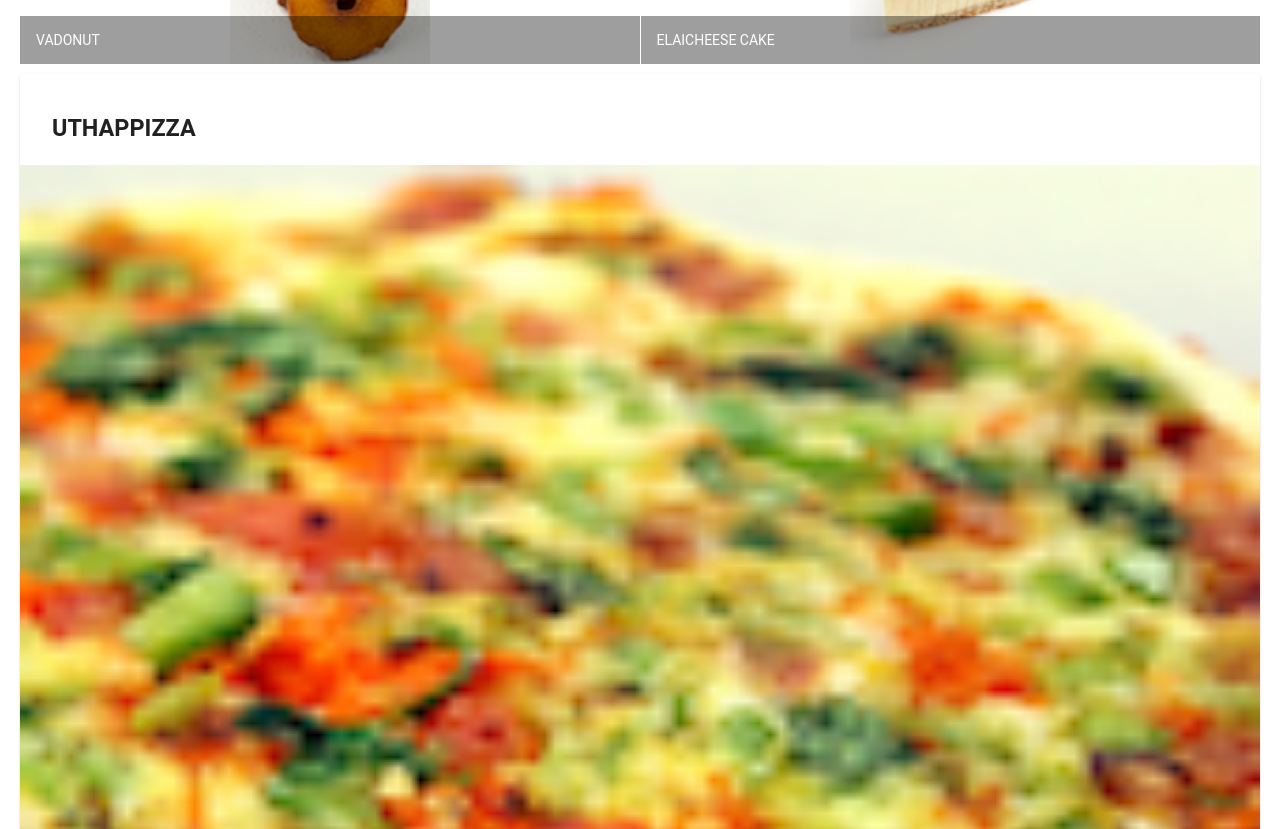
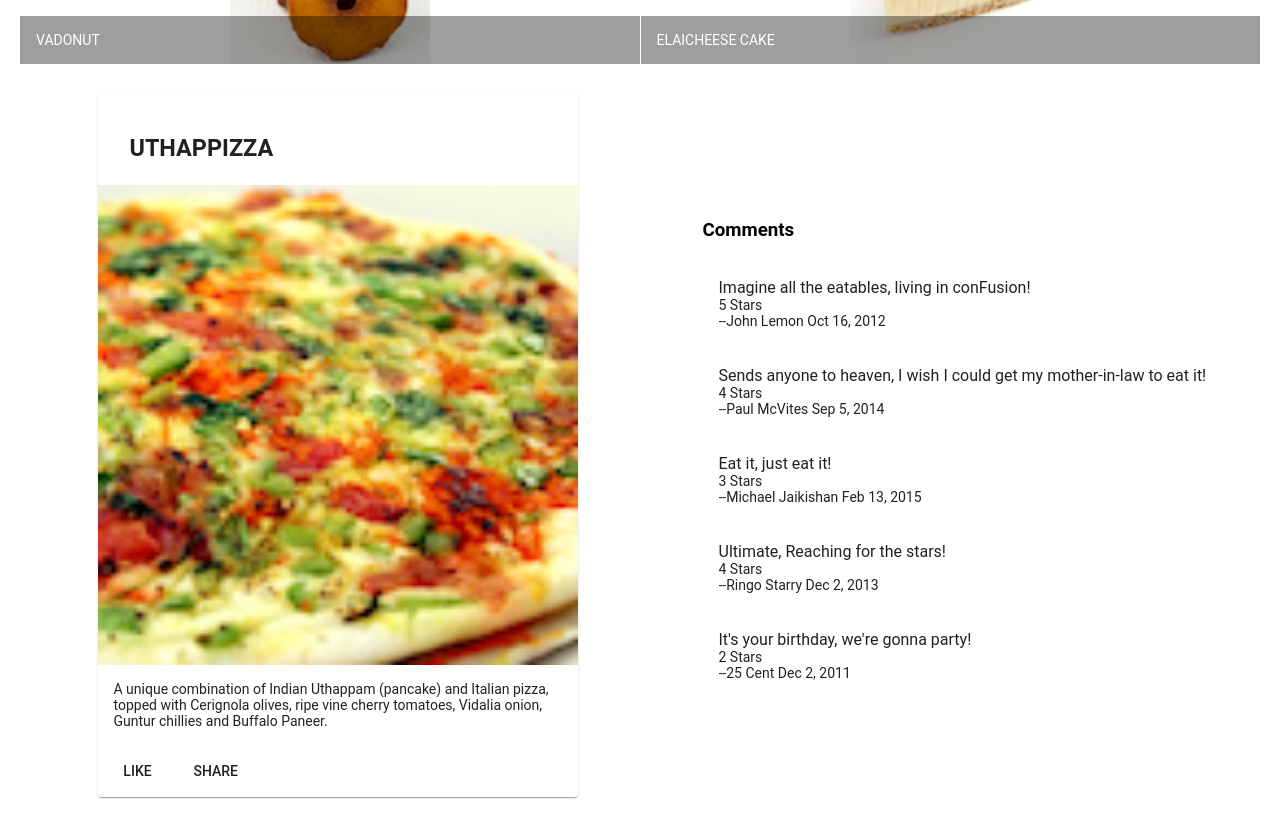
Before and after one commit to joefayed/First-Angular-Project, an Angular app: page / in a window 1280 px wide. Shown: the part 500-1329 px from the top of the page. Built offline with nearby package versions, Linux system fonts and the light colour scheme.

Commit message:
Assignment 1

```diff
--- a/src/app/app.module.ts
+++ b/src/app/app.module.ts
@@ -10,8 +10,9 @@
 import { AppComponent } from "./app.component";
 import "hammerjs";
 import { MenuComponent } from "./menu/menu.component";
+import { DishdetailComponent } from './dishdetail/dishdetail.component';
 @NgModule({
-  declarations: [AppComponent, MenuComponent],
+  declarations: [AppComponent, MenuComponent, DishdetailComponent],
   imports: [
     BrowserModule,
     BrowserAnimationsModule,
--- /dev/null
+++ b/src/app/dishdetail/dishdetail.component.html
@@ -0,0 +1,48 @@
+<div
+  class="container"
+  fxLayout="row"
+  fxLayout.sm="column"
+  fxLayout.xs="column"
+  fxLayoutAlign.gt-md="space-around center"
+  fxLayoutGap="10px"
+  fxLayoutGap.xs="0"
+>
+  <div fxFlex="40">
+    <div fxFlex *ngIf="selectedDish">
+      <mat-card>
+        <mat-card-header>
+          <mat-card-title>
+            <h3>{{ selectedDish.name | uppercase }}</h3>
+          </mat-card-title>
+        </mat-card-header>
+        <img
+          mat-card-image
+          src="{{ selectedDish.image }}"
+          alt="{{ selectedDish.name }}"
+        />
+        <mat-card-content>
+          <p>{{ selectedDish.description }}</p>
+        </mat-card-content>
+        <mat-card-actions>
+          <button mat-button>LIKE</button>
+          <button mat-button>SHARE</button>
+        </mat-card-actions>
+      </mat-card>
+    </div>
+  </div>
+
+  <div fxFlex="40">
+    <div fxFlex>
+      <div fxFlex *ngIf="selectedDish">
+        <mat-list cols="1" rowHeight="500px">
+          <h3 matheader>Comments</h3>
+          <mat-list-item *ngFor="let commenta of comments">
+            <p matLine>{{ commenta.comment }}</p>
+            <p matLine>{{ commenta.rating }} Stars</p>
+            <p matLine>--{{ commenta.author }} {{ commenta.date | date }}</p>
+          </mat-list-item>
+        </mat-list>
+      </div>
+    </div>
+  </div>
+</div>
--- /dev/null
+++ b/src/app/dishdetail/dishdetail.component.ts
@@ -0,0 +1,57 @@
+import { Component, OnInit } from "@angular/core";
+const DISH = {
+  id: "0",
+  name: "Uthappizza",
+  image: "/assets/images/uthappizza.png",
+  category: "mains",
+  featured: true,
+  label: "Hot",
+  price: "4.99",
+  // tslint:disable-next-line:max-line-length
+  description:
+    "A unique combination of Indian Uthappam (pancake) and Italian pizza, topped with Cerignola olives, ripe vine cherry tomatoes, Vidalia onion, Guntur chillies and Buffalo Paneer.",
+  comments: [
+    {
+      rating: 5,
+      comment: "Imagine all the eatables, living in conFusion!",
+      author: "John Lemon",
+      date: "2012-10-16T17:57:28.556094Z",
+    },
+    {
+      rating: 4,
+      comment:
+        "Sends anyone to heaven, I wish I could get my mother-in-law to eat it!",
+      author: "Paul McVites",
+      date: "2014-09-05T17:57:28.556094Z",
+    },
+    {
+      rating: 3,
+      comment: "Eat it, just eat it!",
+      author: "Michael Jaikishan",
+      date: "2015-02-13T17:57:28.556094Z",
+    },
+    {
+      rating: 4,
+      comment: "Ultimate, Reaching for the stars!",
+      author: "Ringo Starry",
+      date: "2013-12-02T17:57:28.556094Z",
+    },
+    {
+      rating: 2,
+      comment: "It's your birthday, we're gonna party!",
+      author: "25 Cent",
+      date: "2011-12-02T17:57:28.556094Z",
+    },
+  ],
+};
+@Component({
+  selector: "app-dishdetail",
+  templateUrl: "./dishdetail.component.html",
+  styleUrls: ["./dishdetail.component.scss"],
+})
+export class DishdetailComponent implements OnInit {
+  constructor() {}
+  selectedDish = DISH;
+  comments = DISH.comments;
+  ngOnInit(): void {}
+}
--- a/src/app/menu/menu.component.html
+++ b/src/app/menu/menu.component.html
@@ -15,7 +15,7 @@
       </mat-grid-tile>
     </mat-grid-list>
   </div>
-  <div fxFlex *ngIf="selectedDish">
+  <!--<div fxFlex *ngIf="selectedDish">
     <mat-card>
       <mat-card-header>
         <mat-card-title>
@@ -35,5 +35,6 @@
         <button mat-button>SHARE</button>
       </mat-card-actions>
     </mat-card>
-  </div>
+  </div> -->
+  <app-dishdetail></app-dishdetail>
 </div>
```
Also changed, not shown: src/app/dishdetail/dishdetail.component.scss (added), 1 other file (tests, documents, lock files or other folders).
